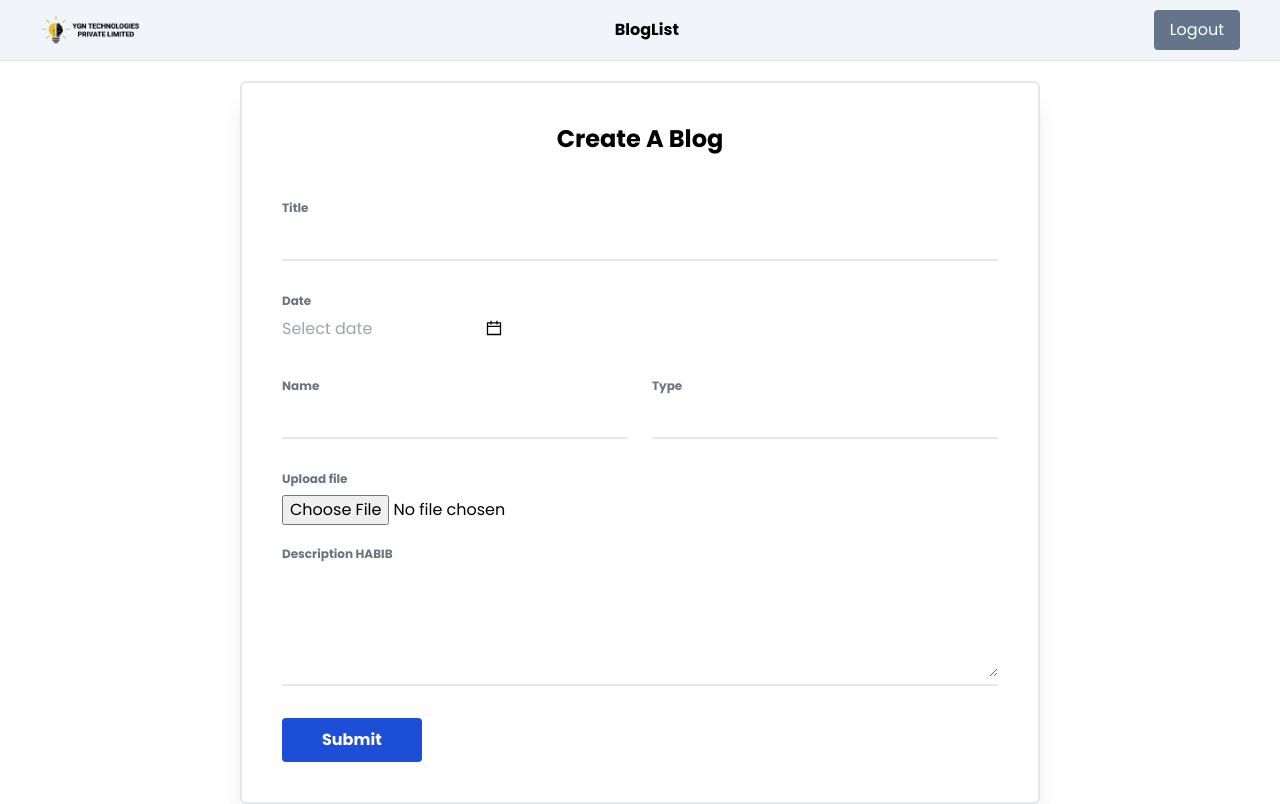
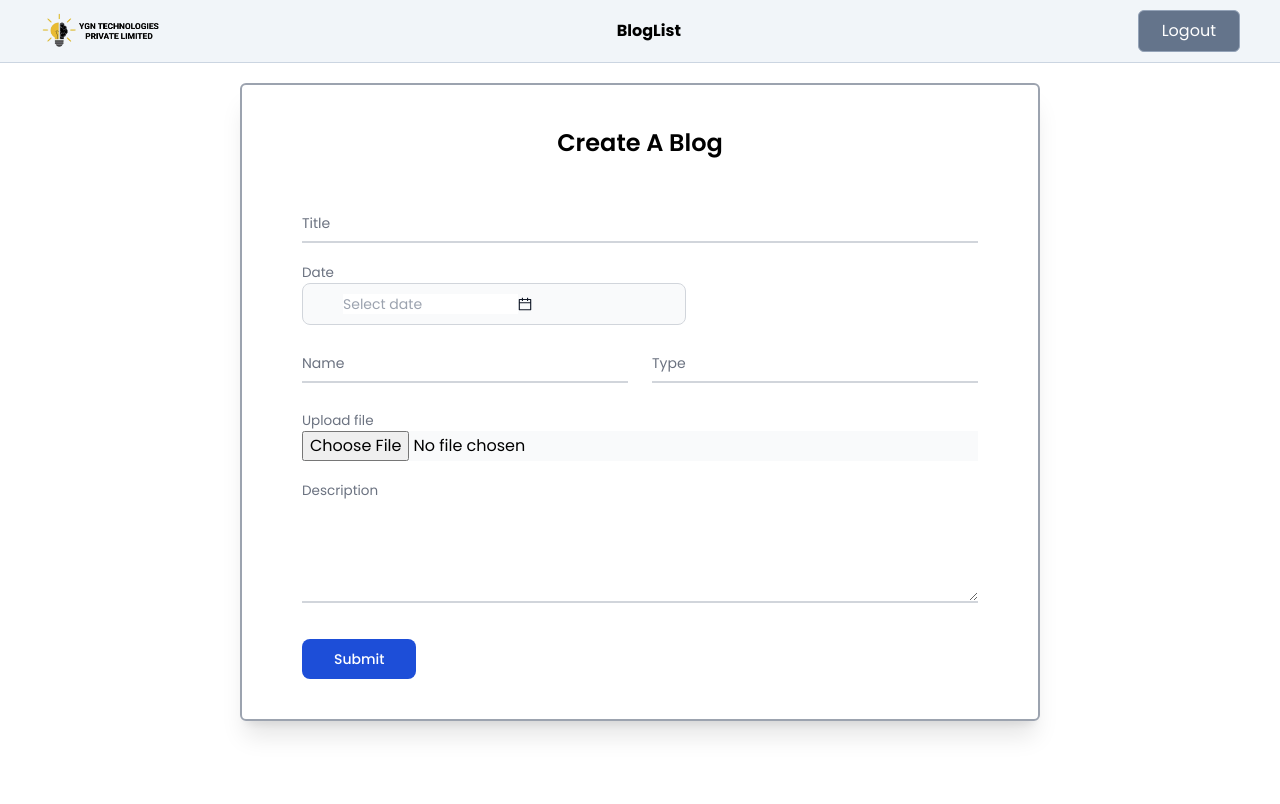
Before and after one commit to ygntechnologies/ygn-admin, a React (Create React App) app: page / in a window 1280 px wide. Built offline with nearby package versions, Linux system fonts and the light colour scheme; sample sign-in values are in the browser's storage.

Commit message:
Update Home.jsx

```diff
--- a/src/homepage/Home.jsx
+++ b/src/homepage/Home.jsx
@@ -1,15 +1,13 @@
 import React, { useEffect, useState } from "react";
-import { useNavigate, useParams } from "react-router-dom";
+import { useNavigate } from "react-router-dom";
 import ygn_logo from "../image/ygn.jpg";
 import { baseURL } from "../constant";
 import { DatePicker } from "antd";
-import dayjs from "dayjs";
+import { useParams } from "react-router-dom";
 
 const Home = () => {
   const [base64Image, setBase64Image] = useState(null);
   const [errorMsg, setErrorMsg] = useState(null);
-  const [isImageProcessing, setIsImageProcessing] = useState(false);
-
   const [formData, setFormData] = useState({
     title: "",
     name: "",
@@ -18,7 +16,6 @@ const Home = () => {
     image: "",
     date: "",
   });
-
   const isLoggedIn = localStorage.getItem("isLoggedIn");
   const navigate = useNavigate();
   const { id } = useParams();
@@ -26,152 +23,254 @@ const Home = () => {
   const getDataById = async () => {
     try {
       const response = await fetch(`${baseURL}/get-blog-details?_id=${id}`);
+      if (!response.ok) {
+        throw new Error("Failed to fetch data");
+      }
       const responseData = await response.json();
-      const data = responseData?.data || {};
-      setFormData({
-        title: data.title || "",
-        name: data.name || "",
-        type: data.type || "",
-        description: data.description || "",
-        image: data.image || "",
-        date: data.date || "",
-      });
-      if (data.image) setBase64Image(data.image);
+      setFormData(responseData?.data);
     } catch (error) {
-      console.error("Fetch error:", error);
+      setErrorMsg(error);
     }
   };
 
   useEffect(() => {
-    if (id) getDataById();
+    if (id) {
+      getDataById();
+    }
   }, [id]);
 
   useEffect(() => {
-    if (isLoggedIn !== "true") navigate("/login");
-  }, [isLoggedIn, navigate]);
+    if (isLoggedIn !== "true") {
+      navigate("/login");
+    }
+  }, [isLoggedIn]);
 
-  // ✅ THE COMPRESSOR: Shrinks image to ensure it fits in the request
   const handleImageChange = (event) => {
-    const file = event.target.files?.[0];
-    if (!file) return;
+    const file = event.target.files[0];
+    const reader = new FileReader();
 
-    setErrorMsg(null);
-    setIsImageProcessing(true);
+    reader.onloadend = () => {
+      const base64String = reader.result;
+      setFormData((prevData) => ({
+        ...prevData,
+        image: base64String,
+      }));
+      setBase64Image(base64String);
+    };
 
-    const reader = new FileReader();
-    reader.onload = (e) => {
-      const img = new Image();
-      img.src = e.target.result;
-      img.onload = () => {
-        const canvas = document.createElement("canvas");
-
-        // Target a small resolution for the database
-        const MAX_WIDTH = 500;
-        const scaleSize = MAX_WIDTH / img.width;
-        canvas.width = MAX_WIDTH;
-        canvas.height = img.height * scaleSize;
-
-        const ctx = canvas.getContext("2d");
-        ctx.drawImage(img, 0, 0, canvas.width, canvas.height);
-
-        // ✅ IMPORTANT: High compression (0.4) to keep size tiny
-        const compressedBase64 = canvas.toDataURL("image/jpeg", 0.4);
-
-        setBase64Image(compressedBase64);
-        setFormData((prev) => ({ ...prev, image: compressedBase64 }));
-        setIsImageProcessing(false);
-      };
-    };
-    reader.readAsDataURL(file);
+    if (file) {
+      reader.readAsDataURL(file);
+    }
   };
 
   const handleChange = (e) => {
-    setFormData({ ...formData, [e.target.name]: e.target.value });
+    const { name, value } = e.target;
+    if (name !== "image") {
+      setFormData((prevData) => ({
+        ...prevData,
+        [name]: value,
+      }));
+    }
   };
 
-  const handleSubmit = async (e) => {
+  const handleDateChange = (dateString) => {
+    setFormData((prevData) => ({
+      ...prevData,
+      date: dateString,
+    }));
+  };
+
+  const handleSubmit = (e) => {
     e.preventDefault();
-    if (isImageProcessing) return;
-
-    // Direct check: use base64Image state to ensure we aren't sending empty strings
-    const payload = {
-      ...formData,
-      image: base64Image
+    setErrorMsg(null);
+    const options = {
+      method: "POST",
+      headers: {
+        "Content-Type": "application/json",
+      },
+      body: JSON.stringify(formData),
     };
-
-    const url = id ? `${baseURL}/edit-blog/${id}` : `${baseURL}/create-blog`;
-
-    try {
-      const response = await fetch(url, {
-        method: "POST",
-        headers: { "Content-Type": "application/json" },
-        body: JSON.stringify(payload),
+    const url = id ? `${baseURL}/edit-blog/${id}` : `${baseURL}/create-blog`; // Adjust the URL based on the presence of ID
+    fetch(url, options)
+      .then((response) => {
+        if (!response.ok) {
+          setErrorMsg("Something Went Wrong!");
+          throw new Error("Network response was not ok");
+        }
+        return response.json();
+      })
+      .then(() => {
+        setFormData({
+          title: "",
+          name: "",
+          type: "",
+          description: "",
+          image: "",
+          date: "",
+        });
+        setBase64Image(null);
+        navigate("/blog-list")
+      })
+      .catch((error) => {
+        setErrorMsg("Something Went Wrong!");
+        console.error("There was a problem with the fetch operation:", error);
       });
-
-      if (response.ok) {
-        navigate("/blog-list");
-      } else {
-        setErrorMsg("Server rejected the request. The image might still be too large.");
-      }
-    } catch (err) {
-      setErrorMsg("Connection error.");
-    }
   };
 
   return (
     <>
-      <div className="flex justify-between py-[10px] items-center px-[40px] bg-slate-100 border-b mb-5">
-        <img src={ygn_logo} alt="YGN" className="mix-blend-multiply w-[100px]" />
-        <div onClick={() => navigate("/blog-list")} className="cursor-pointer font-bold">BlogList</div>
-        <div onClick={() => { localStorage.clear(); window.location.reload(); }} className="px-4 py-2 bg-slate-500 text-white rounded cursor-pointer">Logout</div>
+      <div className="flex relative justify-between py-[10px] items-center px-[40px] bg-slate-100 border-b border-slate-300 mb-5">
+        <img
+          src={ygn_logo}
+          alt="YGN"
+          className="mix-blend-multiply"
+          style={{ width: "10%" }}
+        />
+        <div
+          onClick={() => navigate("/blog-list")}
+          style={{ cursor: "pointer" }}
+        >
+          <b>BlogList</b>
+        </div>
+        <div
+          onClick={() => {
+            localStorage.removeItem("isLoggedIn");
+            window.location.reload();
+          }}
+          className="px-[23px] py-[8px] border-slate-400 border rounded-md cursor-pointer bg-slate-500 text-white"
+        >
+          Logout
+        </div>
       </div>
-
-      <form className="shadow-xl max-w-[800px] mx-auto px-10 py-10 border-2 rounded-md" onSubmit={handleSubmit}>
-        <h1 className="text-2xl text-center pb-10 font-bold">{id ? "Update Blog" : "Create A Blog"}</h1>
-
-        <div className="mb-8 border-b-2">
-          <label className="text-xs text-gray-500 font-bold">Title</label>
-          <input name="title" value={formData.title} onChange={handleChange} className="w-full py-2 outline-none" required />
+      <form
+        className="shadow-xl max-w-[800px] w-full mx-auto px-[60px] py-[40px] border-[2px] border-gray-400 rounded-md"
+        onSubmit={handleSubmit}
+      >
+        <h1
+          style={{
+            fontSize: "24px",
+            textAlign: "center",
+            paddingBottom: "40px",
+            fontWeight: "600",
+          }}
+        >
+          Create A Blog
+        </h1>
+        <div className="relative z-0 w-full mb-10 group">
+          <input
+            type="text"
+            name="title"
+            id="title"
+            className="block py-2.5 px-0 w-full text-sm text-gray-900 bg-transparent border-0 border-b-2 border-gray-300 appearance-none dark:text-white dark:border-gray-600 dark:focus:border-blue-500 focus:outline-none focus:ring-0 focus:border-blue-600 peer"
+            placeholder=" "
+            onChange={handleChange}
+            required
+            value={formData.title}
+          />
+          <label
+            for="title"
+            className="peer-focus:font-medium absolute text-sm text-gray-500 dark:text-gray-400 duration-300 transform -translate-y-6 scale-75 top-3 -z-10 origin-[0] peer-focus:start-0 rtl:peer-focus:translate-x-1/4 rtl:peer-focus:left-auto peer-focus:text-blue-600 peer-focus:dark:text-blue-500 peer-placeholder-shown:scale-100 peer-placeholder-shown:translate-y-0 peer-focus:scale-75 peer-focus:-translate-y-6"
+          >
+            Title
+          </label>
         </div>
-
-        <div className="mb-8">
-          <label className="text-xs text-gray-500 font-bold block">Date</label>
-          <DatePicker className="w-full mt-2" value={formData.date ? dayjs(formData.date) : null} onChange={(d, ds) => setFormData({...formData, date: ds})} />
+        <div className="relative max-w-sm my-4">
+          <label
+            for="date"
+            className="peer-focus:font-medium absolute text-[18px] text-gray-500 dark:text-gray-400 duration-300 transform -translate-y-6 scale-75 top-0 -z-10 origin-[0] peer-focus:start-0 rtl:peer-focus:translate-x-1/4 peer-focus:text-blue-600 peer-focus:dark:text-blue-500 peer-placeholder-shown:scale-100 peer-placeholder-shown:translate-y-0 peer-focus:scale-75 peer-focus:-translate-y-6"
+          >
+            Date
+          </label>
+          <DatePicker
+            className="bg-gray-50 border border-gray-300 text-gray-900 text-sm rounded-lg focus:ring-blue-500 focus:border-blue-500 block w-full ps-10 p-2.5 dark:bg-gray-700 dark:border-gray-600 dark:placeholder-gray-400 dark:text-white dark:focus:ring-blue-500 dark:focus:border-blue-500"
+            placeholder="Select date" // Placeholder text
+            onChange={(date, dateString) => handleDateChange(date, dateString)} // Handle date change
+          />
         </div>
-
-        <div className="grid grid-cols-2 gap-6 mb-8">
-          <div className="border-b-2">
-            <label className="text-xs text-gray-500 font-bold">Name</label>
-            <input name="name" value={formData.name} onChange={handleChange} className="w-full py-2 outline-none" required />
+        <div className="grid md:grid-cols-2 md:gap-6">
+          <div className="relative z-0 w-full mb-7 group">
+            <input
+              type="text"
+              name="name"
+              id="name"
+              className="block py-2.5 px-0 w-full text-sm text-gray-900 bg-transparent border-0 border-b-2 border-gray-300 appearance-none dark:text-white dark:border-gray-600 dark:focus:border-blue-500 focus:outline-none focus:ring-0 focus:border-blue-600 peer"
+              placeholder=" "
+              onChange={handleChange}
+              required
+              value={formData.name}
+            />
+            <label
+              for="Name"
+              className="peer-focus:font-medium absolute text-sm text-gray-500 dark:text-gray-400 duration-300 transform -translate-y-6 scale-75 top-3 -z-10 origin-[0] peer-focus:start-0 rtl:peer-focus:translate-x-1/4 peer-focus:text-blue-600 peer-focus:dark:text-blue-500 peer-placeholder-shown:scale-100 peer-placeholder-shown:translate-y-0 peer-focus:scale-75 peer-focus:-translate-y-6"
+            >
+              Name
+            </label>
           </div>
-          <div className="border-b-2">
-            <label className="text-xs text-gray-500 font-bold">Type</label>
-            <input name="type" value={formData.type} onChange={handleChange} className="w-full py-2 outline-none" required />
+          <div className="relative z-0 w-full mb-7 group">
+            <input
+              type="text"
+              name="type"
+              id="type"
+              className="block py-2.5 px-0 w-full text-sm text-gray-900 bg-transparent border-0 border-b-2 border-gray-300 appearance-none dark:text-white dark:border-gray-600 dark:focus:border-blue-500 focus:outline-none focus:ring-0 focus:border-blue-600 peer"
+              placeholder=" "
+              onChange={handleChange}
+              required
+              value={formData.type}
+            />
+            <label
+              for="type"
+              className="peer-focus:font-medium absolute text-sm text-gray-500 dark:text-gray-400 duration-300 transform -translate-y-6 scale-75 top-3 -z-10 origin-[0] peer-focus:start-0 rtl:peer-focus:translate-x-1/4 peer-focus:text-blue-600 peer-focus:dark:text-blue-500 peer-placeholder-shown:scale-100 peer-placeholder-shown:translate-y-0 peer-focus:scale-75 peer-focus:-translate-y-6"
+            >
+              Type
+            </label>
           </div>
         </div>
-
-        <div className="mb-4">
-          <label className="text-xs text-gray-500 font-bold block mb-2">Upload file</label>
-          <input type="file" accept="image/*" onChange={handleImageChange} />
-          {isImageProcessing && <p className="text-blue-500 text-xs">Compressing...</p>}
+        <div className="flex flex-col mb-10 relative mt-5">
+          <label
+            className="peer-focus:font-medium absolute text-[18px] text-gray-500 dark:text-gray-400 duration-300 transform -translate-y-6 scale-75 top-0 -z-10 origin-[0] peer-focus:start-0 rtl:peer-focus:translate-x-1/4 peer-focus:text-blue-600 peer-focus:dark:text-blue-500 peer-placeholder-shown:scale-100 peer-placeholder-shown:translate-y-0 peer-focus:scale-75 peer-focus:-translate-y-6"
+            for="image"
+          >
+            Upload file
+          </label>
+          <input
+            name="image"
+            onChange={handleImageChange}
+            className="block cursor-pointer bg-gray-50 dark:text-gray-400 focus:outline-none dark:bg-gray-700 dark:border-gray-600 dark:placeholder-gray-400"
+            aria-describedby="image"
+            id="image"
+            type="file"
+          />
         </div>
-
         {base64Image && (
-          <div className="mb-8 border p-2 inline-block">
-            <img src={base64Image} alt="Preview" className="h-[80px] w-auto rounded" />
-          </div>
+          <img
+            src={base64Image}
+            alt="Uploaded"
+            className="max-w-full h-[80px] mt-4 mb-8"
+          />
         )}
-
-        <div className="mb-8 border-b-2">
-          <label className="text-xs text-gray-500 font-bold">Description HABIB</label>
-          <textarea name="description" rows="4" value={formData.description} onChange={handleChange} className="w-full py-2 outline-none" required />
+        <div className="relative z-0 w-full mb-5 group">
+          <textarea
+            id="description"
+            name="description"
+            rows="4"
+            value={formData.description}
+            onChange={handleChange}
+            className="block py-2.5 px-0 w-full text-sm text-gray-900 bg-transparent border-0 border-b-2 border-gray-300 appearance-none dark:text-white dark:border-gray-600 dark:focus:border-blue-500 focus:outline-none focus:ring-0 focus:border-blue-600 peer"
+          ></textarea>
+          <label
+            for="description"
+            className="peer-focus:font-medium absolute text-[18px] text-gray-500 dark:text-gray-400 duration-300 transform -translate-y-6 scale-75 top-0 -z-10 origin-[0] peer-focus:start-0 rtl:peer-focus:translate-x-1/4 peer-focus:text-blue-600 peer-focus:dark:text-blue-500 peer-placeholder-shown:scale-100 peer-placeholder-shown:translate-y-0 peer-focus:scale-75 peer-focus:-translate-y-6"
+          >
+            Description
+          </label>
         </div>
-
-        <button type="submit" disabled={isImageProcessing} className="bg-blue-700 text-white px-10 py-2.5 rounded hover:bg-blue-800 disabled:opacity-50 font-bold">
+        <button
+          type="submit"
+          className="text-white mt-4 bg-blue-700 hover:bg-blue-800 focus:ring-4 focus:outline-none focus:ring-blue-300 font-medium rounded-lg text-sm w-full sm:w-auto px-8 py-2.5 text-center dark:bg-blue-600 dark:hover:bg-blue-700 dark:focus:ring-blue-800"
+        >
           {id ? "Update" : "Submit"}
         </button>
-
-        {errorMsg && <div className="text-red-600 mt-4 font-bold">{errorMsg}</div>}
+        {errorMsg && <div className="text-[16px] text-red-600">{errorMsg}</div>}
       </form>
     </>
   );
```
